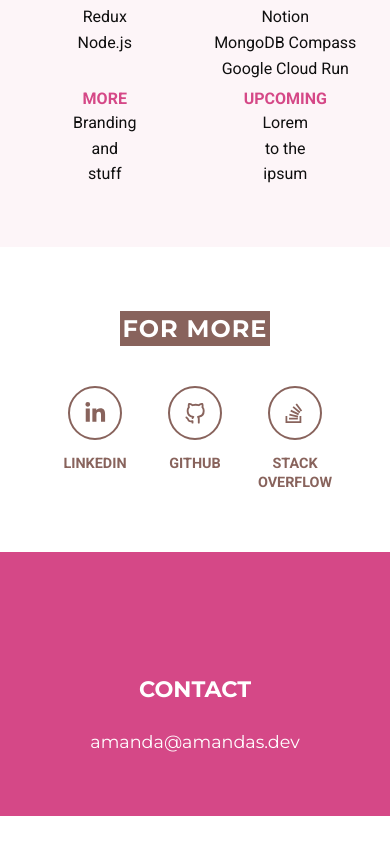
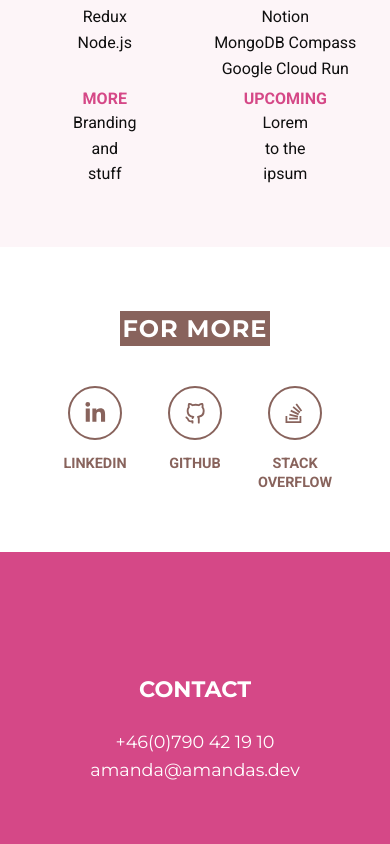
Before and after one commit to Technigo/project-react-portfolio, a React (Create React App) app: page / in a window 390 px wide. Shown: the part 3934-4778 px from the top of the page. Before the commit the page ends 4750 px from the top, so only its background shows below. Built offline with nearby package versions, Linux system fonts and the light colour scheme.

Commit message:
Add phone number

```diff
--- a/src/components/Contact.js
+++ b/src/components/Contact.js
@@ -12,7 +12,7 @@ const FooterText = styled.p`
     line-height: 1.6;
     `
 
-const EmailLink = styled.a`
+const ContactLink = styled.a`
 font-family: "Montserrat", sans-serif;
 font-weight: 400;
 font-size: 1.1rem;
@@ -34,7 +34,16 @@ const Contact = () => {
     <PageSection backgroundColor="var(--accent)">
       <FooterText>
         <Subheading>Contact</Subheading>
-        <EmailLink href="mailto:amanda@amandas.dev">amanda@amandas.dev</EmailLink>
+        <p>
+          <ContactLink href="tel:0046790421910">
+          +46(0)790 42 19 10
+          </ContactLink>
+        </p>
+        <p>
+          <ContactLink href="mailto:amanda@amandas.dev">
+          amanda@amandas.dev
+          </ContactLink>
+        </p>
       </FooterText>
     </PageSection>
   )
```
